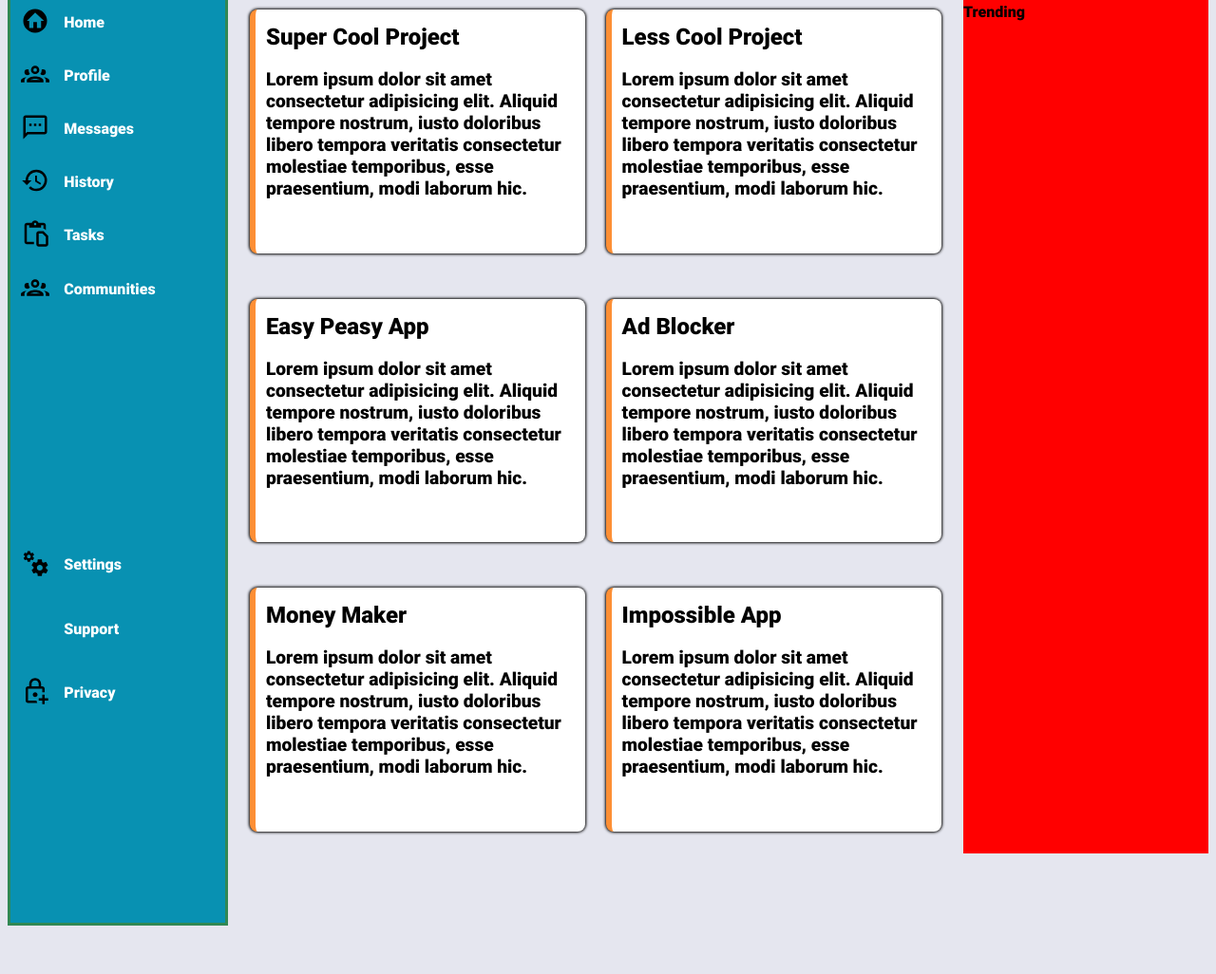
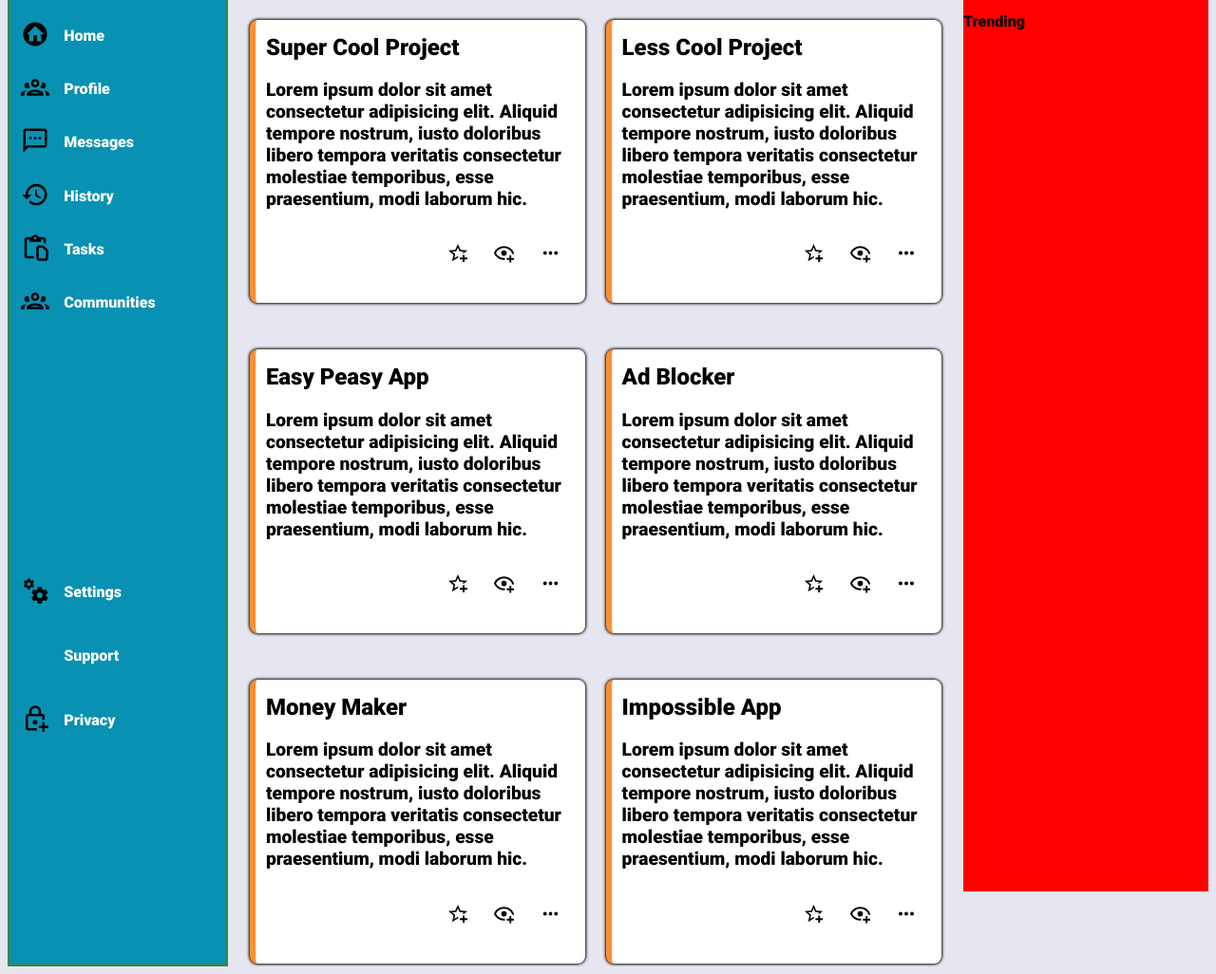
Before and after one commit to Susano111014/Admin-Dashboard, a plain HTML site: page index.html in a window 1280 px wide. Shown: the part 331-1357 px from the top of the page at 95% size. Before the commit the page ends 1314 px from the top, so only its background shows below. Drawn offline with Linux system fonts and the light colour scheme.

Commit message:
feat: :art: add icons inside of the card's content

```diff
--- a/index.html
+++ b/index.html
@@ -71,9 +71,9 @@
                         libero tempora veritatis consectetur molestiae temporibus, esse praesentium, modi laborum hic.
                     </p>
                     <ul>
-                        <li></li>
-                        <li></li>
-                        <li></li>
+                        <li><a href="https://www.theodinproject.com/"><img src="logos-svg/star.svg" alt="favorites"></a></li>
+                        <li><a href="https://www.theodinproject.com/"><img src="logos-svg/eyes.svg" alt="see it"></a></li>
+                        <li><a href="https://www.theodinproject.com/"><img src="logos-svg/dots.svg" alt="more..."></a> </li>
                     </ul>
                 </div>
                 <div class="card">
@@ -82,9 +82,9 @@
                         libero tempora veritatis consectetur molestiae temporibus, esse praesentium, modi laborum hic.
                     </p>
                     <ul>
-                        <li></li>
-                        <li></li>
-                        <li></li>
+                        <li><a href="https://www.theodinproject.com/"><img src="logos-svg/star.svg" alt="favorites"></a></li>
+                        <li><a href="https://www.theodinproject.com/"><img src="logos-svg/eyes.svg" alt="see it"></a></li>
+                        <li><a href="https://www.theodinproject.com/"><img src="logos-svg/dots.svg" alt="more..."></a> </li>
                     </ul>
                 </div>
                 <div class="card">
@@ -93,9 +93,9 @@
                         libero tempora veritatis consectetur molestiae temporibus, esse praesentium, modi laborum hic.
                     </p>
                     <ul>
-                        <li></li>
-                        <li></li>
-                        <li></li>
+                        <li><a href="https://www.theodinproject.com/"><img src="logos-svg/star.svg" alt="favorites"></a></li>
+                        <li><a href="https://www.theodinproject.com/"><img src="logos-svg/eyes.svg" alt="see it"></a></li>
+                        <li><a href="https://www.theodinproject.com/"><img src="logos-svg/dots.svg" alt="more..."></a> </li>
                     </ul>
                 </div>
                 <div class="card">
@@ -104,9 +104,9 @@
                         libero tempora veritatis consectetur molestiae temporibus, esse praesentium, modi laborum hic.
                     </p>
                     <ul>
-                        <li></li>
-                        <li></li>
-                        <li></li>
+                        <li><a href="https://www.theodinproject.com/"><img src="logos-svg/star.svg" alt="favorites"></a></li>
+                        <li><a href="https://www.theodinproject.com/"><img src="logos-svg/eyes.svg" alt="see it"></a></li>
+                        <li><a href="https://www.theodinproject.com/"><img src="logos-svg/dots.svg" alt="more..."></a> </li>
                     </ul>
                 </div>
                 <div class="card">
@@ -115,9 +115,9 @@
                         libero tempora veritatis consectetur molestiae temporibus, esse praesentium, modi laborum hic.
                     </p>
                     <ul>
-                        <li></li>
-                        <li></li>
-                        <li></li>
+                        <li><a href="https://www.theodinproject.com/"><img src="logos-svg/star.svg" alt="favorites"></a></li>
+                        <li><a href="https://www.theodinproject.com/"><img src="logos-svg/eyes.svg" alt="see it"></a></li>
+                        <li><a href="https://www.theodinproject.com/"><img src="logos-svg/dots.svg" alt="more..."></a> </li>
                     </ul>
                 </div>
                 <div class="card">
@@ -126,9 +126,9 @@
                         libero tempora veritatis consectetur molestiae temporibus, esse praesentium, modi laborum hic.
                     </p>
                     <ul>
-                        <li></li>
-                        <li></li>
-                        <li></li>
+                        <li><a href="https://www.theodinproject.com/"><img src="logos-svg/star.svg" alt="favorites"></a></li>
+                        <li><a href="https://www.theodinproject.com/"><img src="logos-svg/eyes.svg" alt="see it"></a></li>
+                        <li><a href="https://www.theodinproject.com/"><img src="logos-svg/dots.svg" alt="more..."></a> </li>
                     </ul>
                 </div>
             </section>
--- a/style.css
+++ b/style.css
@@ -285,3 +285,19 @@ div + .notification {
     grid-row: 2/5;
     overflow-x: hidden;
 }
+
+.card ul {
+    display: flex;
+    flex-direction: row;
+    justify-content: end;
+    align-items: center;
+    height: 60px;
+    gap: 6%;
+    width: 93%;
+
+}
+
+.card ul > li {
+    width: 30px;
+    height: 30px;
+}
```
